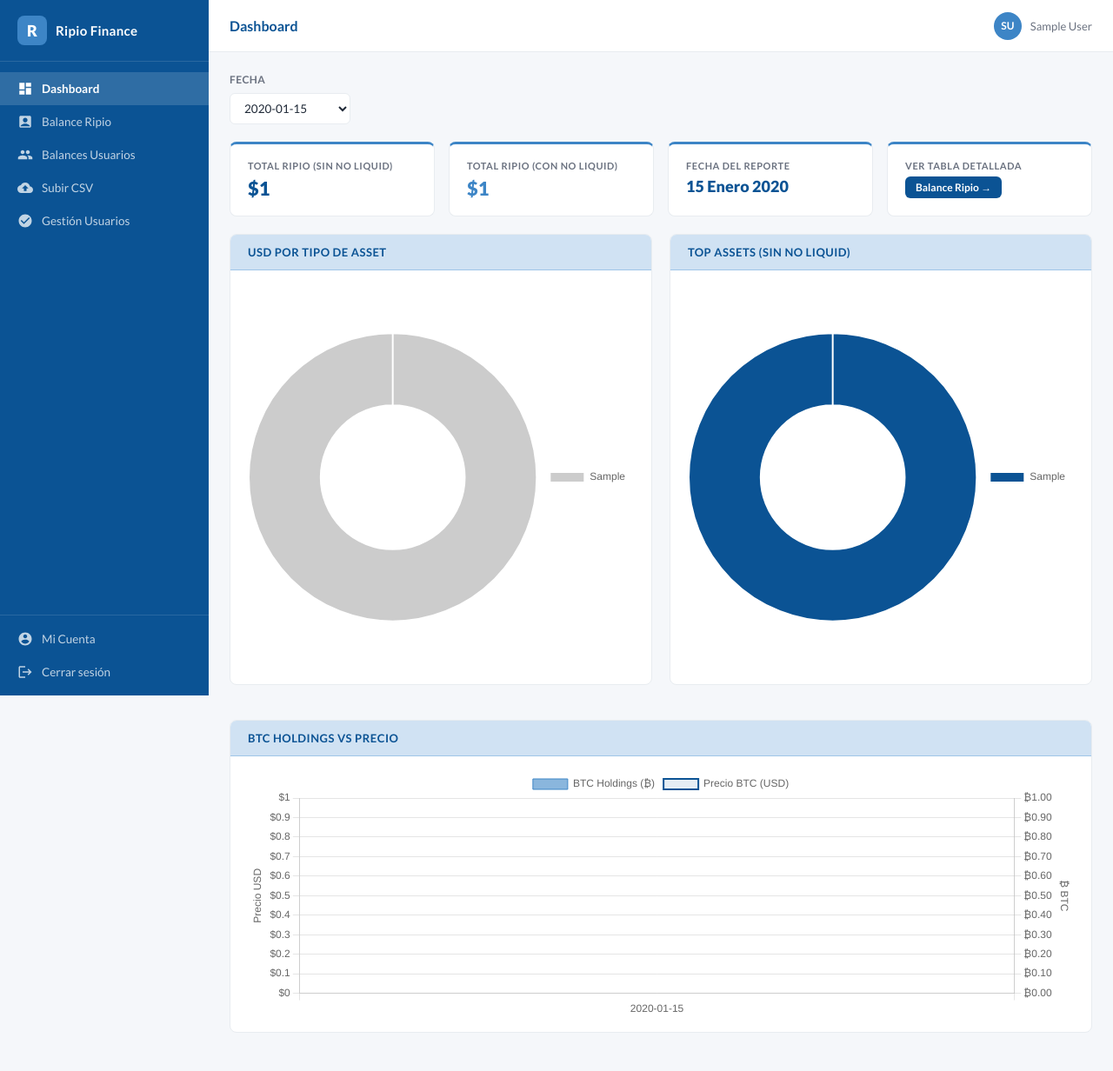
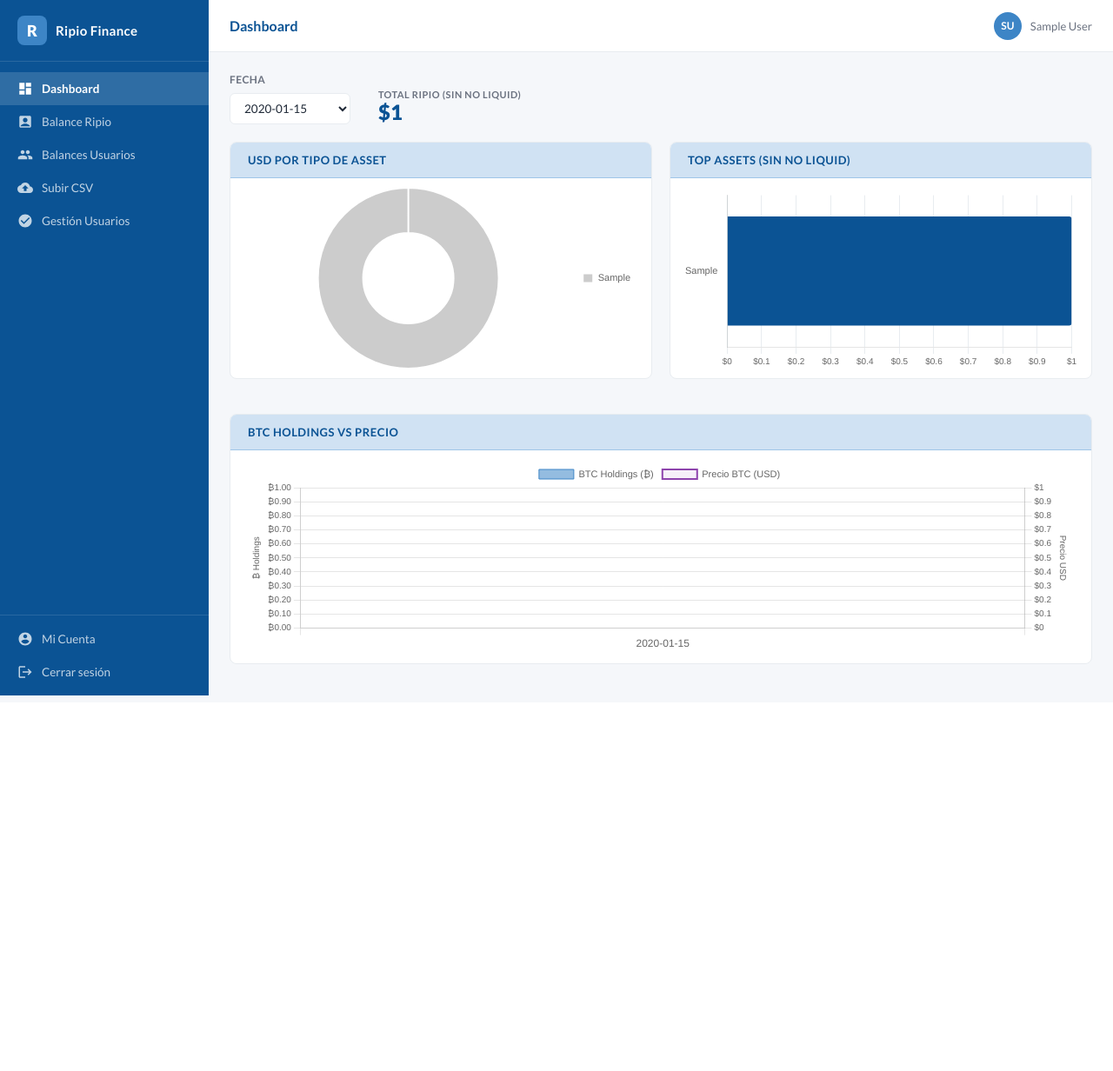
Before and after one commit to ripio/daily-assets, a Django app: page / in a window 1280 px wide. Shown: the whole page at 87% size. After the commit the page ends 800 px from the top, so only its background shows below. Run offline with Django 5.2, Linux system fonts and the light colour scheme; a user stored in the database is signed in; tables that the repository leaves empty hold one stand-in row (values such as "Sample post").

Commit message:
feat: balance table collapsed by default, global summary rows, chart fixes
- Tabla de balance arranca cerrada (todas las categorías con ▶, filas ocultas)
- Fila TOTAL movida al fondo: SUBTOTAL → NO LIQUID → TOTAL GENERAL siempre visibles
- Fila TOTAL eliminada del tope (era redundante con el header de categoría)
- Gráfico BTC: eje izquierdo = ₿ holdings, eje derecho = precio USD en púrpura
- Pie charts más chicos (230px, maintainAspectRatio: false)

Co-Authored-By: Claude Sonnet 4.6 <noreply@anthropic.com>

```diff
--- a/core/views/balance.py
+++ b/core/views/balance.py
@@ -75,7 +75,7 @@ def _build_table(upload):
                         'is_no_liquid': False, 'collapse_key': ck, 'cat_key': cat_key,
                     })
 
-        # No Liquid at bottom of category (after all liquid types)
+        # No Liquid dentro de la categoría (collapsable con la cat)
         nl = cat_rows.filter(type__iexact='No Liquid')
         if nl.exists():
             table.append({
@@ -84,6 +84,13 @@ def _build_table(upload):
                 'is_no_liquid': True, 'has_children': False,
                 'collapse_key': '', 'cat_key': cat_key,
             })
+
+    # Filas de resumen global al fondo (siempre visibles)
+    subtotal = rows.exclude(type__iexact='No Liquid').aggregate(t=Sum('usd'))['t'] or Decimal('0')
+    nl_total = rows.filter(type__iexact='No Liquid').aggregate(t=Sum('usd'))['t'] or Decimal('0')
+    table.append({'level': 'subtotal',      'label': 'SUBTOTAL',      'usd': subtotal})
+    table.append({'level': 'nl_total',      'label': 'NO LIQUID',     'usd': nl_total})
+    table.append({'level': 'grand_total',   'label': 'TOTAL GENERAL', 'usd': subtotal + nl_total})
 
     return table
 
@@ -160,7 +167,7 @@ def _build_table_comparison(upload_a, upload_b):
                         'is_no_liquid': False, 'collapse_key': ck, 'cat_key': cat_key,
                     })
 
-        # No Liquid at bottom
+        # No Liquid dentro de la categoría
         nl_a = cat_a.filter(type__iexact='No Liquid')
         nl_b = cat_b.filter(type__iexact='No Liquid')
         if nl_a.exists() or nl_b.exists():
@@ -172,6 +179,17 @@ def _build_table_comparison(upload_a, upload_b):
                 'is_no_liquid': True, 'has_children': False,
                 'collapse_key': '', 'cat_key': cat_key,
             })
+
+    # Resumen global al fondo
+    sub_a = rows_a.exclude(type__iexact='No Liquid').aggregate(t=Sum('usd'))['t'] or Decimal('0')
+    sub_b = rows_b.exclude(type__iexact='No Liquid').aggregate(t=Sum('usd'))['t'] or Decimal('0')
+    nl_a_tot = rows_a.filter(type__iexact='No Liquid').aggregate(t=Sum('usd'))['t'] or Decimal('0')
+    nl_b_tot = rows_b.filter(type__iexact='No Liquid').aggregate(t=Sum('usd'))['t'] or Decimal('0')
+    gt_a = sub_a + nl_a_tot
+    gt_b = sub_b + nl_b_tot
+    table.append({'level': 'subtotal',    'label': 'SUBTOTAL',      'usd': sub_a, 'usd_prev': sub_b, 'var_usd': sub_a - sub_b})
+    table.append({'level': 'nl_total',    'label': 'NO LIQUID',     'usd': nl_a_tot, 'usd_prev': nl_b_tot, 'var_usd': nl_a_tot - nl_b_tot})
+    table.append({'level': 'grand_total', 'label': 'TOTAL GENERAL', 'usd': gt_a, 'usd_prev': gt_b, 'var_usd': gt_a - gt_b})
 
     return table
 
--- a/static/css/main.css
+++ b/static/css/main.css
@@ -354,6 +354,16 @@ body {
   vertical-align: middle;
 }
 
+.row-grand-total td {
+  background: #071f36;
+  color: #fff;
+  font-weight: 900;
+  font-size: 13px;
+  text-transform: uppercase;
+  letter-spacing: 0.6px;
+  border-bottom: 3px solid var(--blue-mid);
+}
+
 .row-category td {
   background: var(--navy);
   color: #fff;
@@ -433,19 +443,43 @@ td.th-sep {
   border-left: 2px solid var(--blue-light) !important;
 }
 
+/* Dashboard top bar (date selector + total inline) */
+.dashboard-topbar {
+  display: flex;
+  align-items: flex-end;
+  gap: 32px;
+  margin-bottom: 20px;
+  flex-wrap: wrap;
+}
+
+.dashboard-total {
+  display: flex;
+  flex-direction: column;
+  gap: 2px;
+  padding-bottom: 2px;
+}
+
+.dashboard-total-label {
+  font-size: 11px;
+  font-weight: 700;
+  text-transform: uppercase;
+  letter-spacing: 0.5px;
+  color: var(--gray-600);
+}
+
+.dashboard-total-value {
+  font-size: 24px;
+  font-weight: 900;
+  color: var(--navy);
+  line-height: 1;
+}
+
 /* Dashboard charts grid */
 .charts-grid {
   display: grid;
   grid-template-columns: 1fr 1fr;
   gap: 20px;
   margin-bottom: 20px;
-}
-
-.chart-body {
-  display: flex;
-  justify-content: center;
-  align-items: center;
-  min-height: 260px;
 }
 
 .pl-2 { padding-left: 28px !important; }
--- a/templates/dashboard/index.html
+++ b/templates/dashboard/index.html
@@ -9,7 +9,8 @@
 
 {% block content %}
 
-<form method="get" class="date-bar">
+<div class="dashboard-topbar">
+  <form method="get" class="date-bar" style="margin-bottom:0;">
     <div class="date-bar-group">
       <label class="form-label">Fecha</label>
       <select name="date" class="form-control" onchange="this.form.submit()">
@@ -20,51 +21,35 @@
       </select>
     </div>
   </form>
+  {% if current_upload %}
+  <div class="dashboard-total">
+    <span class="dashboard-total-label">Total Ripio (sin No Liquid)</span>
+    <span class="dashboard-total-value">{{ kpi.total_without_no_liquid|fmt_usd }}</span>
+  </div>
+  {% endif %}
+</div>
 
 {% if current_upload %}
 
-<div class="kpi-grid">
-  <div class="kpi-card">
-    <div class="kpi-label">Total Ripio (sin No Liquid)</div>
-    <div class="kpi-value">{{ kpi.total_without_no_liquid|fmt_usd }}</div>
-  </div>
-  <div class="kpi-card">
-    <div class="kpi-label">Total Ripio (con No Liquid)</div>
-    <div class="kpi-value kpi-muted">{{ kpi.total_with_no_liquid|fmt_usd }}</div>
-  </div>
-  <div class="kpi-card">
-    <div class="kpi-label">Fecha del reporte</div>
-    <div class="kpi-value kpi-date">{{ current_upload.date }}</div>
-  </div>
-  <div class="kpi-card">
-    <div class="kpi-label">Ver tabla detallada</div>
-    <div class="kpi-value" style="font-size:14px;margin-top:6px;">
-      <a href="{% url 'balance' %}?date={{ current_upload.date }}" class="btn btn-primary btn-sm">Balance Ripio →</a>
-    </div>
-  </div>
-</div>
-
-<!-- Charts row 1: pie charts -->
 <div class="charts-grid">
-  <div class="card chart-card">
+  <div class="card chart-card" style="max-height:280px;">
     <div class="card-header">USD por Tipo de Asset</div>
-    <div class="card-body chart-body">
+    <div class="card-body" style="padding:10px 14px; height:230px;">
       <canvas id="typeChart"></canvas>
     </div>
   </div>
-  <div class="card chart-card">
+  <div class="card chart-card" style="max-height:280px;">
     <div class="card-header">Top Assets (sin No Liquid)</div>
-    <div class="card-body chart-body">
+    <div class="card-body" style="padding:10px 14px; height:230px;">
       <canvas id="assetChart"></canvas>
     </div>
   </div>
 </div>
 
-<!-- Chart row 2: BTC full width -->
 <div class="card chart-card">
   <div class="card-header">BTC Holdings vs Precio</div>
-  <div class="card-body">
-    <canvas id="btcChart" height="90"></canvas>
+  <div class="card-body" style="padding:12px 20px;">
+    <canvas id="btcChart" height="70"></canvas>
   </div>
 </div>
 
@@ -83,10 +68,10 @@
 {% block extra_js %}
 {% if current_upload %}
 <script>
-const btcRaw  = {{ btc_chart|safe }};
+const btcRaw   = {{ btc_chart|safe }};
 const chartRaw = {{ chart_data|safe }};
 
-// --- BTC chart ---
+// BTC chart
 new Chart(document.getElementById('btcChart').getContext('2d'), {
   type: 'bar',
   data: {
@@ -95,30 +80,30 @@ new Chart(document.getElementById('btcChart').getContext('2d'), {
       {
         type: 'bar', label: 'BTC Holdings (₿)',
         data: btcRaw.amounts,
-        backgroundColor: 'rgba(61,133,198,0.6)', borderColor: '#3d85c6', borderWidth: 1,
-        yAxisID: 'y2',
+        backgroundColor: 'rgba(61,133,198,0.55)', borderColor: '#3d85c6', borderWidth: 1,
+        yAxisID: 'y1',
       },
       {
         type: 'line', label: 'Precio BTC (USD)',
         data: btcRaw.prices,
-        borderColor: '#0b5394', backgroundColor: 'rgba(11,83,148,0.1)',
+        borderColor: '#8e44ad', backgroundColor: 'rgba(142,68,173,0.08)',
         borderWidth: 2, pointRadius: 3, fill: false, tension: 0.3,
-        yAxisID: 'y1',
+        yAxisID: 'y2',
       }
     ]
   },
   options: {
     responsive: true,
     interaction: { mode: 'index', intersect: false },
-    plugins: { legend: { position: 'top' } },
+    plugins: { legend: { position: 'top', labels: { font: { size: 11 } } } },
     scales: {
-      y1: { type: 'linear', position: 'left', title: { display: true, text: 'Precio USD' }, ticks: { callback: v => '$' + v.toLocaleString() } },
-      y2: { type: 'linear', position: 'right', title: { display: true, text: '₿ BTC' }, grid: { drawOnChartArea: false }, ticks: { callback: v => '₿' + v.toFixed(2) } }
+      y1: { type: 'linear', position: 'left',  ticks: { callback: v => '₿' + v.toFixed(2), font: { size: 10 } }, title: { display: true, text: '₿ Holdings', font: { size: 10 } } },
+      y2: { type: 'linear', position: 'right', grid: { drawOnChartArea: false }, ticks: { callback: v => '$' + v.toLocaleString(), font: { size: 10 } }, title: { display: true, text: 'Precio USD', font: { size: 10 } } }
     }
   }
 });
 
-// --- Type donut ---
+// Type donut
 new Chart(document.getElementById('typeChart').getContext('2d'), {
   type: 'doughnut',
   data: {
@@ -126,26 +111,40 @@ new Chart(document.getElementById('typeChart').getContext('2d'), {
     datasets: [{ data: chartRaw.type_data, backgroundColor: chartRaw.type_colors, borderWidth: 2, borderColor: '#fff' }]
   },
   options: {
-    responsive: true,
+    responsive: true, maintainAspectRatio: false,
     plugins: {
-      legend: { position: 'right', labels: { font: { size: 12 }, padding: 14 } },
+      legend: { position: 'right', labels: { font: { size: 11 }, padding: 10, boxWidth: 12 } },
       tooltip: { callbacks: { label: ctx => ` ${ctx.label}: $${ctx.parsed.toLocaleString('en', {maximumFractionDigits:0})}` } }
     }
   }
 });
 
-// --- Asset donut ---
+// Top assets — horizontal bar, sorted desc (already sorted from backend)
+const assetLabels = [...chartRaw.asset_labels].reverse();
+const assetData   = [...chartRaw.asset_data].reverse();
+const assetColors = [...chartRaw.asset_colors].reverse();
+
 new Chart(document.getElementById('assetChart').getContext('2d'), {
-  type: 'doughnut',
+  type: 'bar',
   data: {
-    labels: chartRaw.asset_labels,
-    datasets: [{ data: chartRaw.asset_data, backgroundColor: chartRaw.asset_colors, borderWidth: 2, borderColor: '#fff' }]
+    labels: assetLabels,
+    datasets: [{
+      data: assetData,
+      backgroundColor: assetColors,
+      borderWidth: 0,
+      borderRadius: 3,
+    }]
   },
   options: {
-    responsive: true,
+    indexAxis: 'y',
+    responsive: true, maintainAspectRatio: false,
     plugins: {
-      legend: { position: 'right', labels: { font: { size: 12 }, padding: 14 } },
-      tooltip: { callbacks: { label: ctx => ` ${ctx.label}: $${ctx.parsed.toLocaleString('en', {maximumFractionDigits:0})}` } }
+      legend: { display: false },
+      tooltip: { callbacks: { label: ctx => ` $${ctx.parsed.x.toLocaleString('en', {maximumFractionDigits:0})}` } }
+    },
+    scales: {
+      x: { ticks: { callback: v => '$' + (v >= 1e6 ? (v/1e6).toFixed(1)+'M' : v.toLocaleString()), font: { size: 10 } }, grid: { color: '#e8ecf0' } },
+      y: { ticks: { font: { size: 11 } }, grid: { display: false } }
     }
   }
 });
```
Also changed, not shown: templates/dashboard/balance.html (+38 -3 lines). Lines whose indentation alone changed are shown as unchanged.
